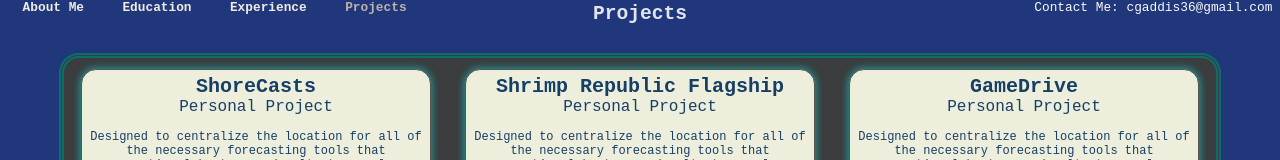
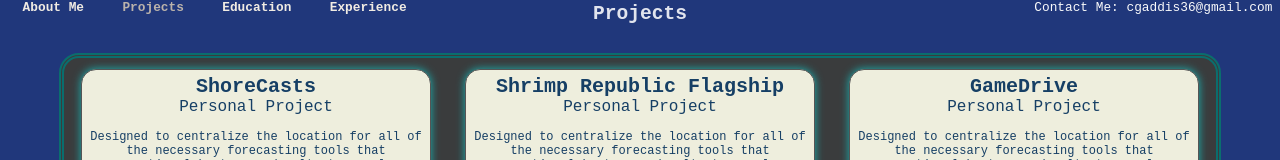
Before and after one commit to cgaddis36/portfolio-site, a React (Create React App) app: page /projects in a window 1280 px wide. Shown: the top 160 px of the page. Built offline with nearby package versions, Linux system fonts and the light colour scheme.

Commit message:
remove unnecessary function

```diff
--- a/src/components/features/navBar.js
+++ b/src/components/features/navBar.js
@@ -4,34 +4,31 @@ function NavBar({
   active
 }) {
   const navigate = useNavigate()
-  const swapPath = (path) => {
-    navigate(path)
-  }
   return (
   <div className={styles.main}>
     <div
-      onClick={() => swapPath('/')}
+      onClick={() => navigate('/')}
       className={active === 'about' ? styles.active : styles.navButton}
-      >
+    >
       About Me
     </div>
-     <div
-      onClick={() => swapPath('/education')}
+    <div
+      onClick={() => navigate('/projects')}
+      className={active === 'projects' ? styles.active : styles.navButton}
+    >
+      Projects
+    </div>
+    <div
+      onClick={() => navigate('/education')}
       className={active === 'education' ? styles.active : styles.navButton}
-      >
+    >
       Education
     </div>
     <div
-      onClick={() => swapPath('/experience')}
+      onClick={() => navigate('/experience')}
       className={active === 'experience' ? styles.active : styles.navButton}
-      >
+    >
       Experience
-    </div>
-    <div
-      onClick={() => swapPath('/projects')}
-      className={active === 'projects' ? styles.active : styles.navButton}
-      >
-      Projects
     </div>
   </div>
   )
```
